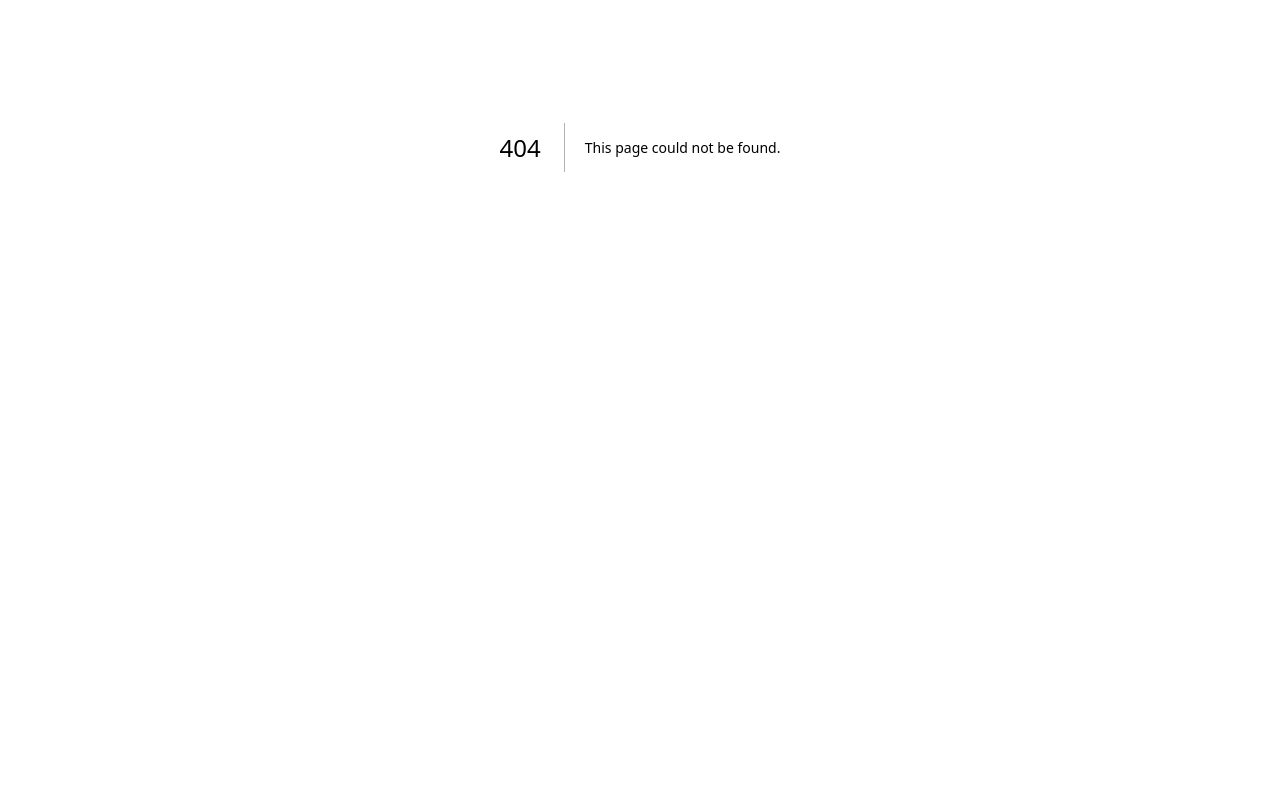
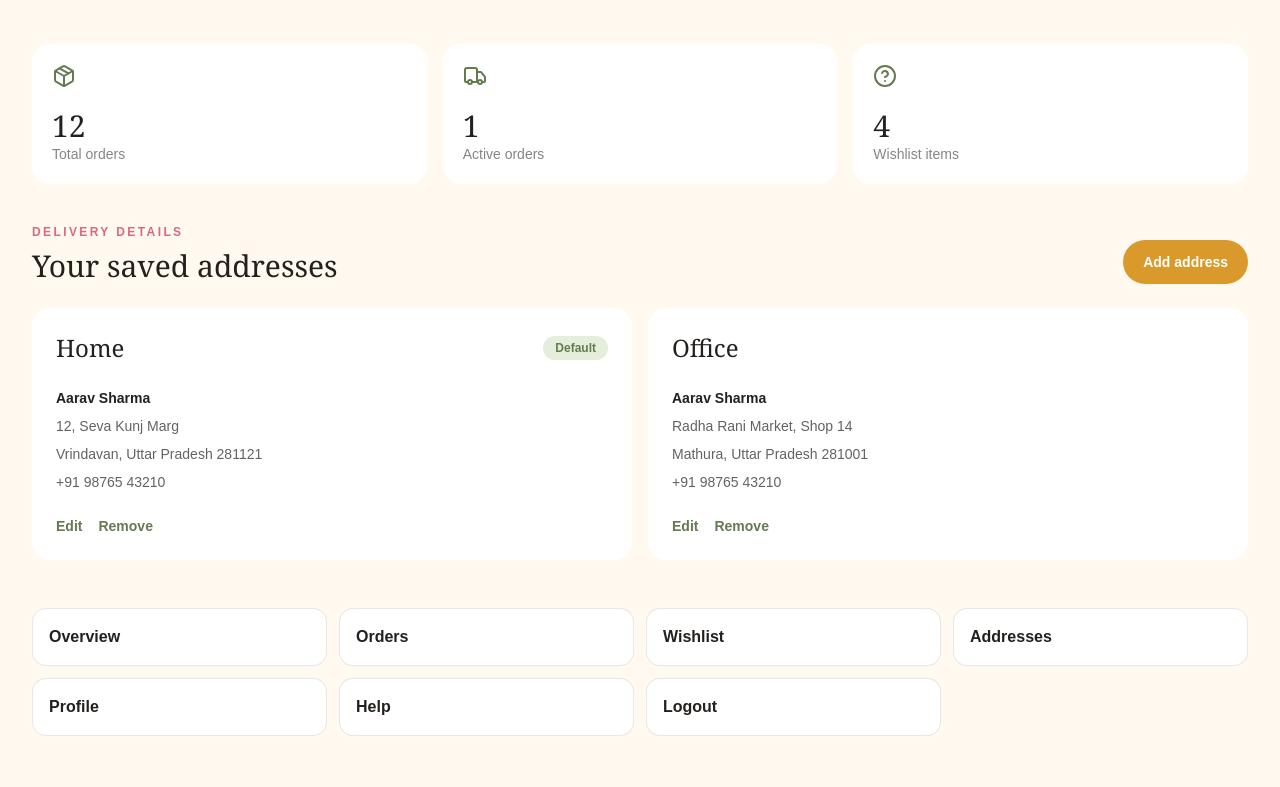
Before and after one commit to abhay-kalmegh/BrajSewa-website-development, a Next.js app: page /account/addresses in a window 1280 px wide. Before the commit this address had no page. Shown: the part 253-1040 px from the top of the page. Before the commit the page ends 800 px from the top, so only its background shows below. Built offline with nearby package versions, Linux system fonts and the light colour scheme.

Commit message:
feat: add new account pages for addresses, orders, and profile Add new page components for account sections
V0-Chat-Id: b1Ib48OBs0V

```diff
--- /dev/null
+++ b/app/account/addresses/page.tsx
@@ -0,0 +1,5 @@
+import { AccountPage } from '@/components/site-pages'
+
+export default function Page() {
+  return <AccountPage section="addresses" />
+}
--- /dev/null
+++ b/app/account/orders/page.tsx
@@ -0,0 +1,5 @@
+import { AccountPage } from '@/components/site-pages'
+
+export default function Page() {
+  return <AccountPage section="orders" />
+}
--- /dev/null
+++ b/app/account/profile/page.tsx
@@ -0,0 +1,5 @@
+import { AccountPage } from '@/components/site-pages'
+
+export default function Page() {
+  return <AccountPage section="profile" />
+}
```
Also changed, not shown: components/site-pages.tsx (+2 -2 lines).
